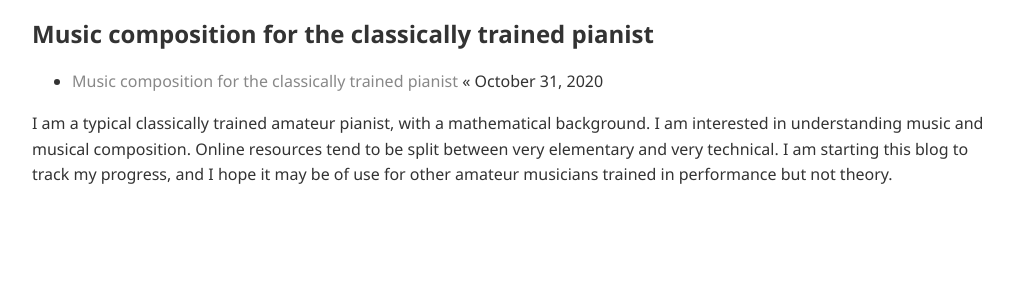
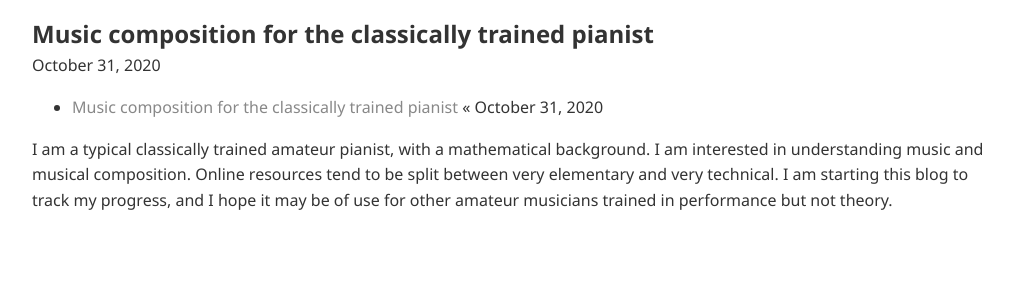
Before and after one commit to ansyblenetwork/sdg, a Jekyll site: the page built from _posts/2020-10-31-music-composition-for-the-classically-trained.html, in a window 1280 px wide. Shown: the top 300 px of the page, without its empty margins (128-1141 px from the left). Built offline with Jekyll 4.4.1, drawn with Linux system fonts in a browser that asks for light colours.

Commit message:
Update page.html

```diff
--- a/_layouts/page.html
+++ b/_layouts/page.html
@@ -14,6 +14,7 @@
 	<body>
 		{% if page.title %}
 			<h1>{{ page.title }}</h1>
+			<div class="date-format">{{ page.date | date: "%B %-d, %Y" }}</div>
 		{% endif %}
 
 		<ul>
```
